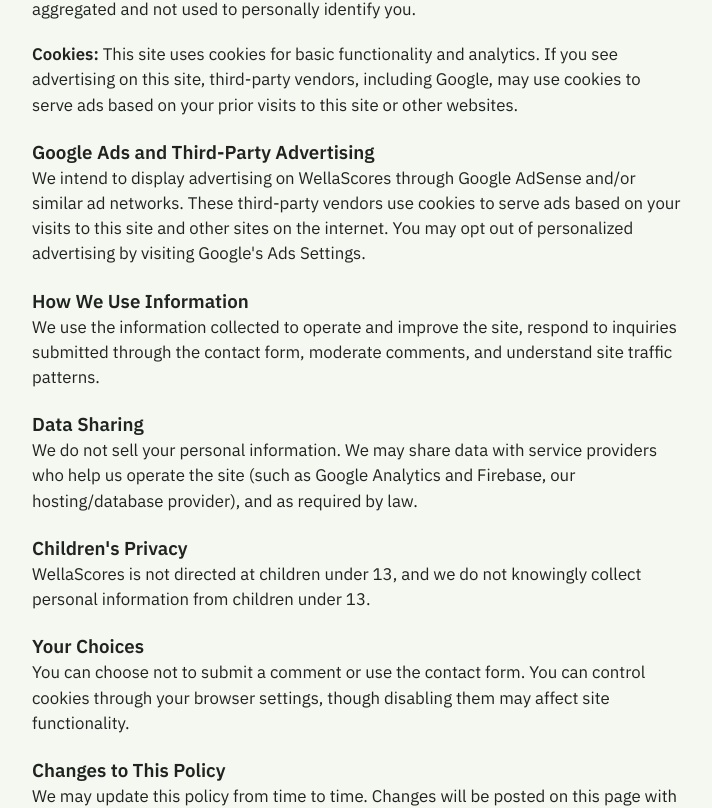
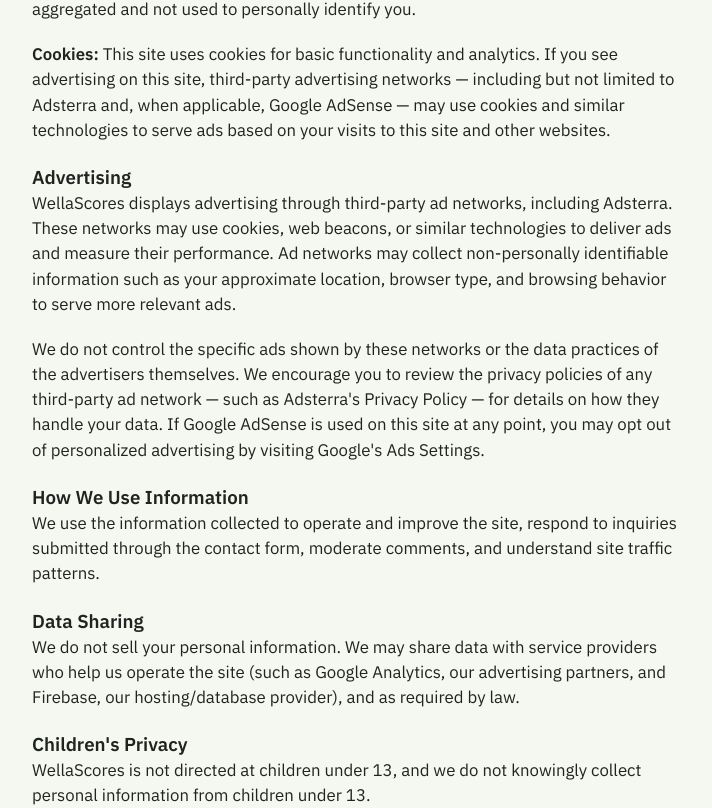
Before and after one commit to Amagar00/Wellascores, a Next.js app: page /privacy-policy in a window 1280 px wide. Shown: the part 657-1465 px from the top of the page, without its empty margins (282-994 px from the left). Built offline with nearby package versions, Linux system fonts and the light colour scheme; no server answers.

Commit message:
Revise privacy policy details and update date
Updated the privacy policy to reflect the new last updated date and changes in advertising practices, including the addition of Adsterra as a third-party advertising network.

```diff
--- a/app/privacy-policy/page.js
+++ b/app/privacy-policy/page.js
@@ -1,4 +1,4 @@
-import Masthead from "@/components/Masthead";
+ import Masthead from "@/components/Masthead";
 import AdSlot from "@/components/AdSlot";
 import Footer from "@/components/Footer";
 
@@ -12,7 +12,7 @@
       <article className="article-page">
         <h1 className="serif">Privacy Policy</h1>
         <div className="article-body">
-          <p>Last updated: September 2026</p>
+          <p>Last updated: October 2026</p>
 
           <p>
             WellaScores ("we," "us," or "our") respects your privacy. This
@@ -40,17 +40,29 @@
           <p>
             <strong>Cookies:</strong> This site uses cookies for basic
             functionality and analytics. If you see advertising on this
-            site, third-party vendors, including Google, may use cookies to
-            serve ads based on your prior visits to this site or other
-            websites.
+            site, third-party advertising networks — including but not
+            limited to Adsterra and, when applicable, Google AdSense — may
+            use cookies and similar technologies to serve ads based on your
+            visits to this site and other websites.
           </p>
 
-          <h3>Google Ads and Third-Party Advertising</h3>
+          <h3>Advertising</h3>
           <p>
-            We intend to display advertising on WellaScores through
-            Google AdSense and/or similar ad networks. These third-party
-            vendors use cookies to serve ads based on your visits to this
-            site and other sites on the internet. You may opt out of
+            WellaScores displays advertising through third-party ad
+            networks, including Adsterra. These networks may use cookies,
+            web beacons, or similar technologies to deliver ads and measure
+            their performance. Ad networks may collect non-personally
+            identifiable information such as your approximate location,
+            browser type, and browsing behavior to serve more relevant ads.
+          </p>
+          <p>
+            We do not control the specific ads shown by these networks or
+            the data practices of the advertisers themselves. We encourage
+            you to review the privacy policies of any third-party ad
+            network — such as{" "}
+            Adsterra's Privacy Policy
+            {" "}— for details on how they handle your data. If Google
+            AdSense is used on this site at any point, you may opt out of
             personalized advertising by visiting{" "}
             Google's Ads Settings.
           </p>
@@ -66,8 +78,8 @@
           <p>
             We do not sell your personal information. We may share data with
             service providers who help us operate the site (such as Google
-            Analytics and Firebase, our hosting/database provider), and as
-            required by law.
+            Analytics, our advertising partners, and Firebase, our
+            hosting/database provider), and as required by law.
           </p>
 
           <h3>Children's Privacy</h3>
@@ -80,7 +92,7 @@
           <p>
             You can choose not to submit a comment or use the contact form.
             You can control cookies through your browser settings, though
-            disabling them may affect site functionality.
+            disabling them may affect site functionality and ad display.
           </p>
 
           <h3>Changes to This Policy</h3>
```
